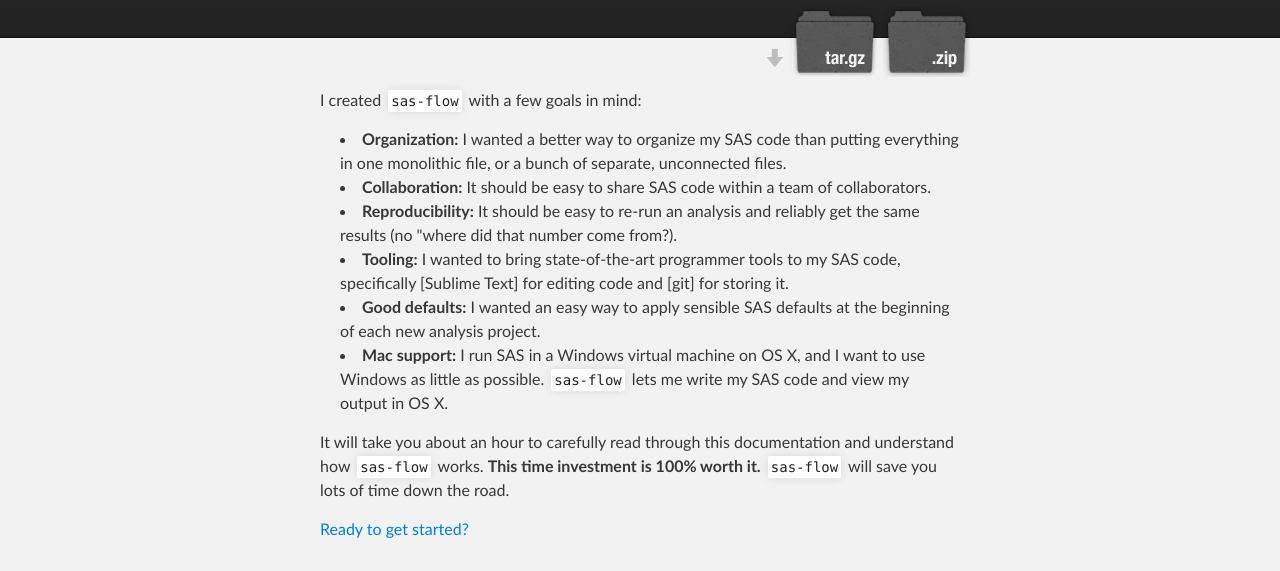
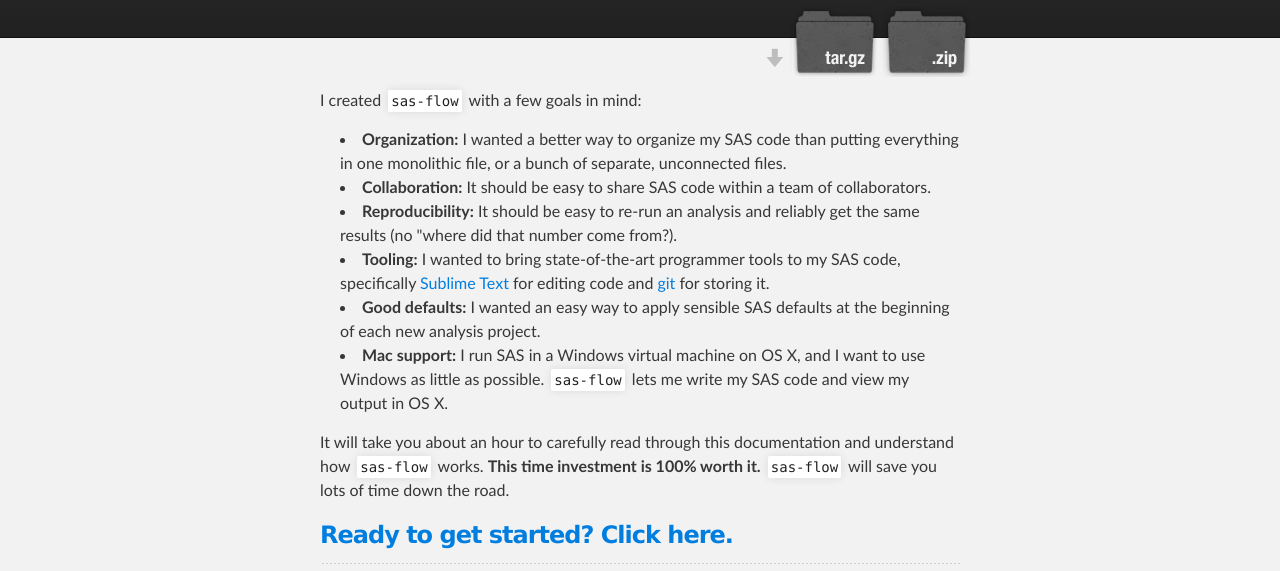
Before and after one commit to epidemiology/sas-flow, a plain HTML site: page index.html in a window 1280 px wide. Shown: the part 208-779 px from the top of the page. Drawn offline with Linux system fonts and the light colour scheme.

```diff
--- a/index.html
+++ b/index.html
@@ -41,14 +41,18 @@
 <li>
 <strong>Reproducibility:</strong> It should be easy to re-run an analysis and reliably get the same results (no "where did that number come from?).</li>
 <li>
-<strong>Tooling:</strong> I wanted to bring state-of-the-art programmer tools to my SAS code, specifically [Sublime Text] for editing code and [git] for storing it.</li>
+<strong>Tooling:</strong> I wanted to bring state-of-the-art programmer tools to my SAS code, specifically <a href="http://www.sublimetext.com/">Sublime Text</a> for editing code and <a href="http://git-scm.com/">git</a> for storing it.</li>
 <li>
 <strong>Good defaults:</strong> I wanted an easy way to apply sensible SAS defaults at the beginning of each new analysis project.</li>
 <li>
 <strong>Mac support:</strong> I run SAS in a Windows virtual machine on OS X, and I want to use Windows as little as possible. <code>sas-flow</code> lets me write my SAS code and view my output in OS X.</li>
 </ul><p>It will take you about an hour to carefully read through this documentation and understand how <code>sas-flow</code> works. <strong>This time investment is 100% worth it.</strong> <code>sas-flow</code> will save you lots of time down the road.</p>
 
-<p><a href="https://github.com/epidemiology/sas-flow/blob/master/README.md">Ready to get started?</a></p>
+<h3>
+<a name="ready-to-get-started-click-here" class="anchor" href="#ready-to-get-started-click-here"><span class="octicon octicon-link"></span></a><a href="https://github.com/epidemiology/sas-flow/tree/master#sas-flow">Ready to get started? Click here.</a>
+</h3>
+
+<hr><p><img src="http://www.gravatar.com/avatar/dd3f7e35285bbce2387923d404bba727"> By <a href="http://www.maxmasnick.com">Max Masnick</a></p>
       </section>
     </div>
 
```
Also changed, not shown: params.json (+1 -1 lines).
